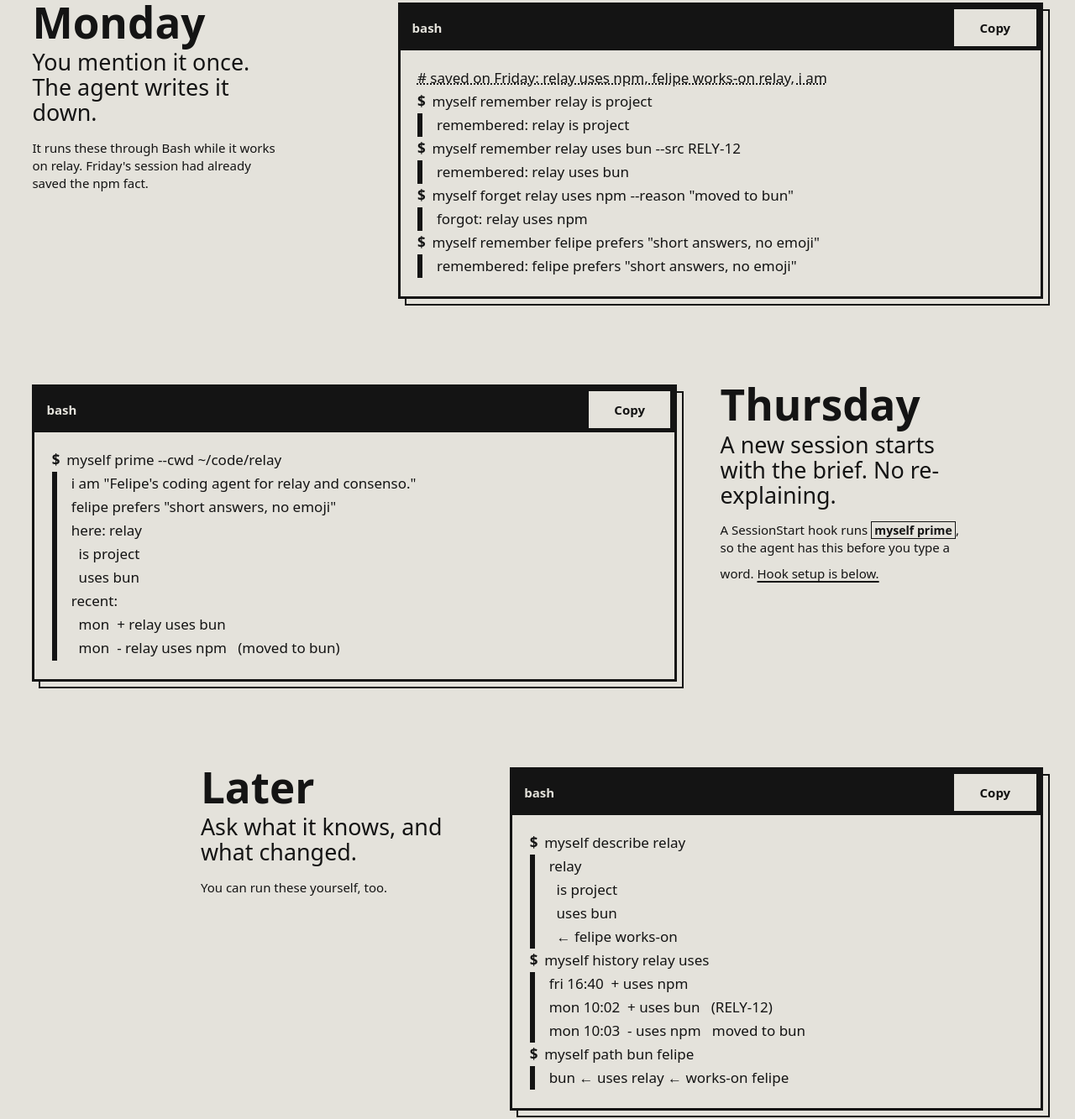
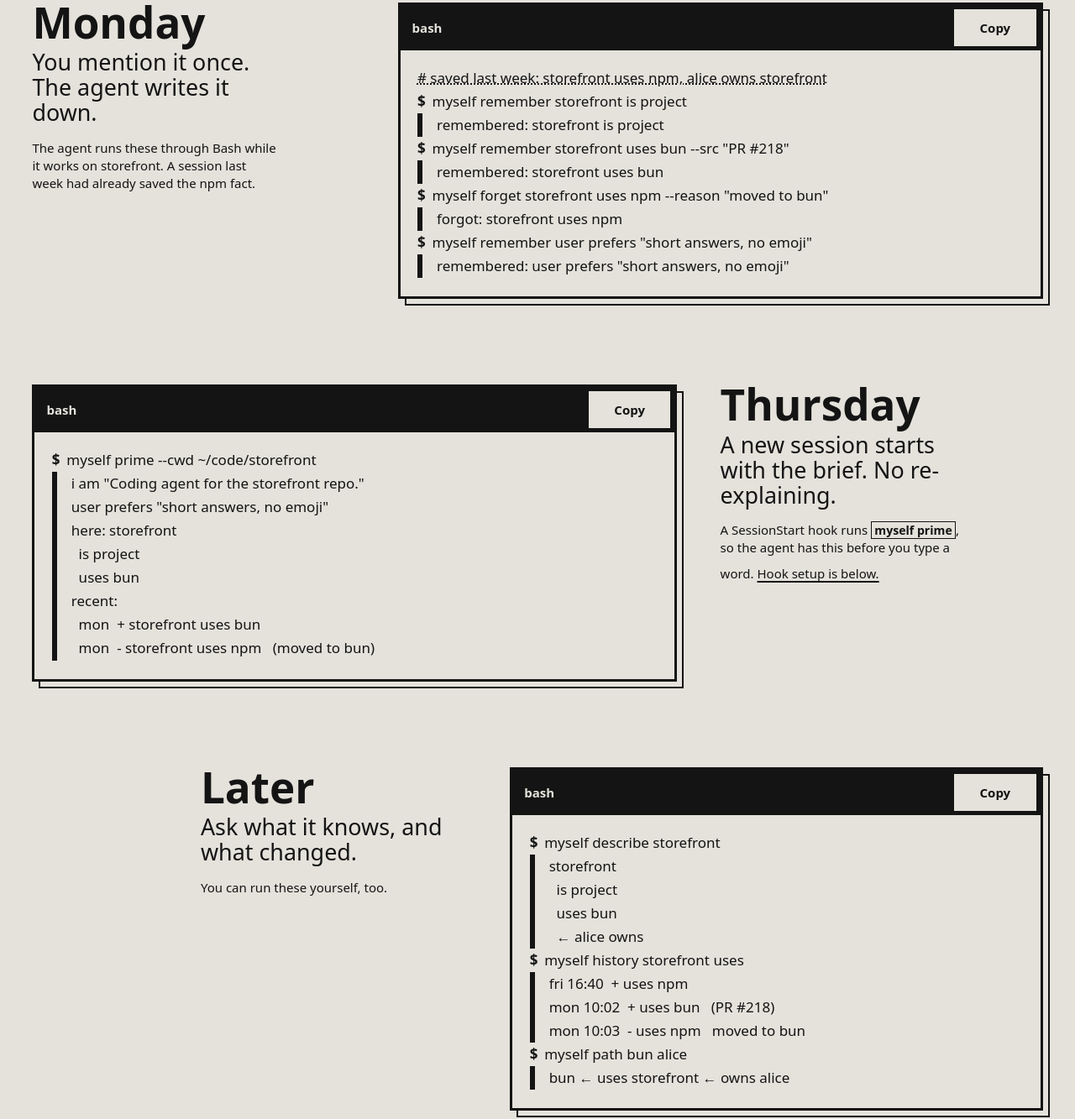
Before and after one commit to mansus-org/myself, a plain HTML site: page site/index.html in a window 1280 px wide. Shown: the part 1351-2684 px from the top of the page at 84% size. Drawn offline with Linux system fonts and the light colour scheme; a web font is replaced by a local one.

Commit message:
Landing: generic example story (storefront, alice, PR #218)
Co-Authored-By: Claude Sonnet 5.5 <noreply@anthropic.com>

```diff
--- a/site/index.html
+++ b/site/index.html
@@ -41,22 +41,22 @@
         <div class="beat__text">
           <h3 class="beat__day">Monday</h3>
           <p class="beat__cap">You mention it once. The agent writes it down.</p>
-          <p class="beat__sub">It runs these through Bash while it works on relay. Friday's session had already saved the npm fact.</p>
+          <p class="beat__sub">The agent runs these through Bash while it works on storefront. A session last week had already saved the npm fact.</p>
         </div>
         <figure class="win win--term">
           <div class="win__bar">
             <figcaption class="win__title">bash</figcaption>
             <button class="copy" type="button" aria-label="Copy the commands of the Monday example">Copy</button>
           </div>
-<pre class="win__body" tabindex="0"><code><span class="c"># saved on Friday: relay uses npm, felipe works-on relay, i am</span>
-<span class="p">$</span> myself remember relay is project
-<span class="o">remembered: relay is project</span>
-<span class="p">$</span> myself remember relay uses bun --src RELY-12
-<span class="o">remembered: relay uses bun</span>
-<span class="p">$</span> myself forget relay uses npm --reason "moved to bun"
-<span class="o">forgot: relay uses npm</span>
-<span class="p">$</span> myself remember felipe prefers "short answers, no emoji"
-<span class="o">remembered: felipe prefers "short answers, no emoji"</span></code></pre>
+<pre class="win__body" tabindex="0"><code><span class="c"># saved last week: storefront uses npm, alice owns storefront</span>
+<span class="p">$</span> myself remember storefront is project
+<span class="o">remembered: storefront is project</span>
+<span class="p">$</span> myself remember storefront uses bun --src "PR #218"
+<span class="o">remembered: storefront uses bun</span>
+<span class="p">$</span> myself forget storefront uses npm --reason "moved to bun"
+<span class="o">forgot: storefront uses npm</span>
+<span class="p">$</span> myself remember user prefers "short answers, no emoji"
+<span class="o">remembered: user prefers "short answers, no emoji"</span></code></pre>
         </figure>
       </article>
 
@@ -71,15 +71,15 @@
             <figcaption class="win__title">bash</figcaption>
             <button class="copy" type="button" aria-label="Copy the command of the Thursday example">Copy</button>
           </div>
-<pre class="win__body" tabindex="0"><code><span class="p">$</span> myself prime --cwd ~/code/relay
-<span class="o">i am "Felipe's coding agent for relay and consenso."
-felipe prefers "short answers, no emoji"
-here: relay
+<pre class="win__body" tabindex="0"><code><span class="p">$</span> myself prime --cwd ~/code/storefront
+<span class="o">i am "Coding agent for the storefront repo."
+user prefers "short answers, no emoji"
+here: storefront
   is project
   uses bun
 recent:
-  mon  + relay uses bun
-  mon  - relay uses npm   (moved to bun)</span></code></pre>
+  mon  + storefront uses bun
+  mon  - storefront uses npm   (moved to bun)</span></code></pre>
         </figure>
       </article>
 
@@ -94,17 +94,17 @@ recent:
             <figcaption class="win__title">bash</figcaption>
             <button class="copy" type="button" aria-label="Copy the commands of the Later example">Copy</button>
           </div>
-<pre class="win__body" tabindex="0"><code><span class="p">$</span> myself describe relay
-<span class="o">relay
+<pre class="win__body" tabindex="0"><code><span class="p">$</span> myself describe storefront
+<span class="o">storefront
   is project
   uses bun
-  ← felipe works-on</span>
-<span class="p">$</span> myself history relay uses
+  ← alice owns</span>
+<span class="p">$</span> myself history storefront uses
 <span class="o">fri 16:40  + uses npm
-mon 10:02  + uses bun   (RELY-12)
+mon 10:02  + uses bun   (PR #218)
 mon 10:03  - uses npm   moved to bun</span>
-<span class="p">$</span> myself path bun felipe
-<span class="o">bun ← uses relay ← works-on felipe</span></code></pre>
+<span class="p">$</span> myself path bun alice
+<span class="o">bun ← uses storefront ← owns alice</span></code></pre>
         </figure>
       </article>
     </div>
@@ -185,7 +185,7 @@ mon 10:03  - uses npm   moved to bun</span>
       <li class="row">
         <span class="row__sign" data-glyph="cli" aria-hidden="true"></span>
         <h3 class="row__title">One binary, called from Bash</h3>
-        <p class="row__text">Claude Code, pi and Paseo workers all have Bash. Put the binary on your <code>$PATH</code>, add a skill file, and any of them can use it.</p>
+        <p class="row__text">Claude Code, Codex, pi, or any agent that can run a shell command can call it. Put the binary on your <code>$PATH</code>, add a skill file, and the agent can use it.</p>
       </li>
       <li class="row">
         <span class="row__sign" data-glyph="triple" aria-hidden="true"></span>
```
